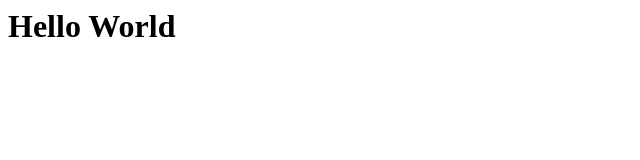
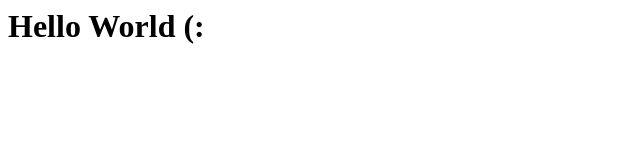
Before and after one commit to YoraYasser/web_project, a plain HTML site: page index.html in a window 1280 px wide. Shown: the full height of the page, 0-640 px from the left. Drawn offline with Linux system fonts and the light colour scheme.

Commit message:
second commit
putting smiley face

```diff
--- a/index.html
+++ b/index.html
@@ -1 +1 @@
-<h1>Hello World</h1>
+<h1>Hello World (: </h1>
```
